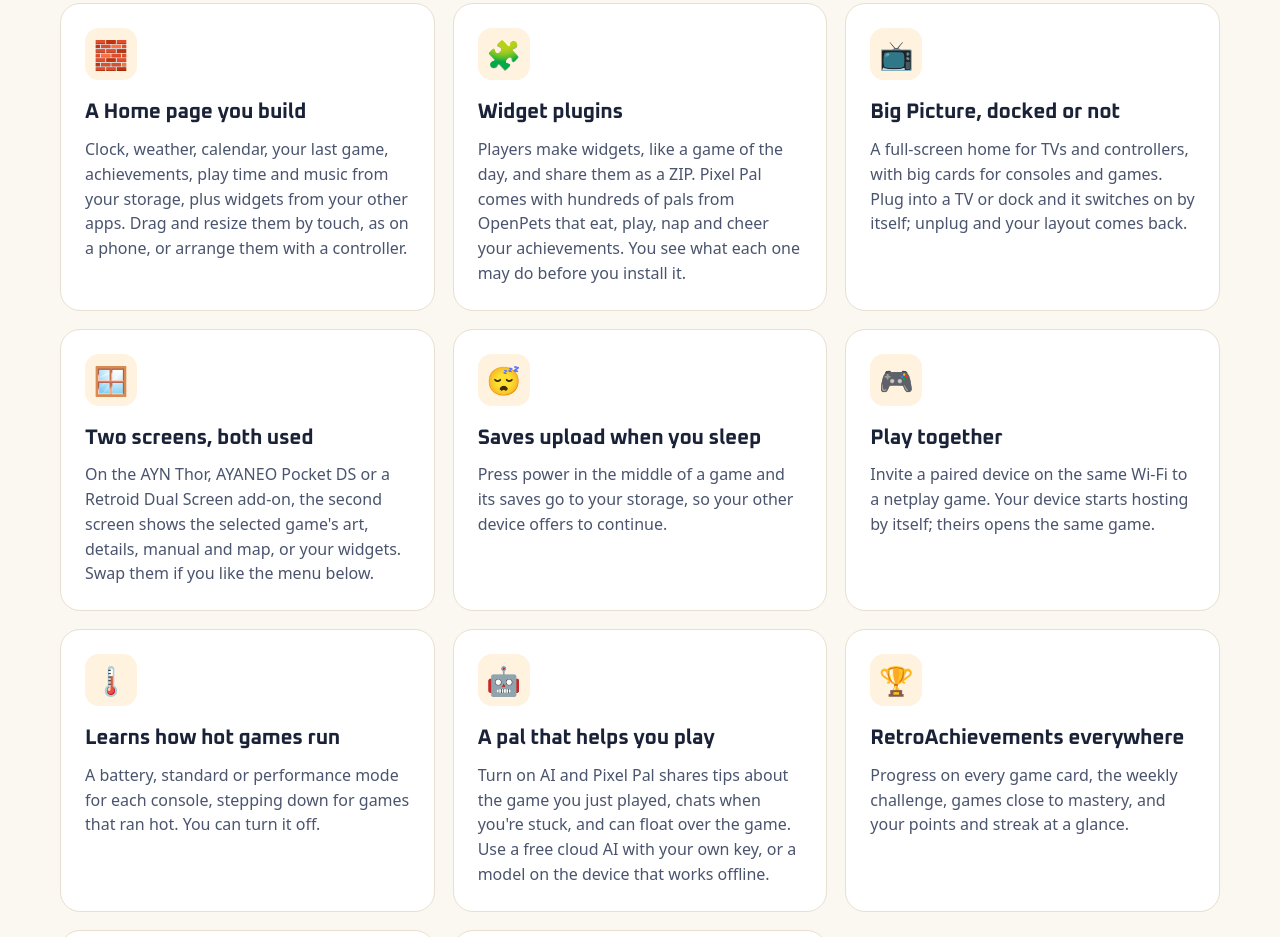
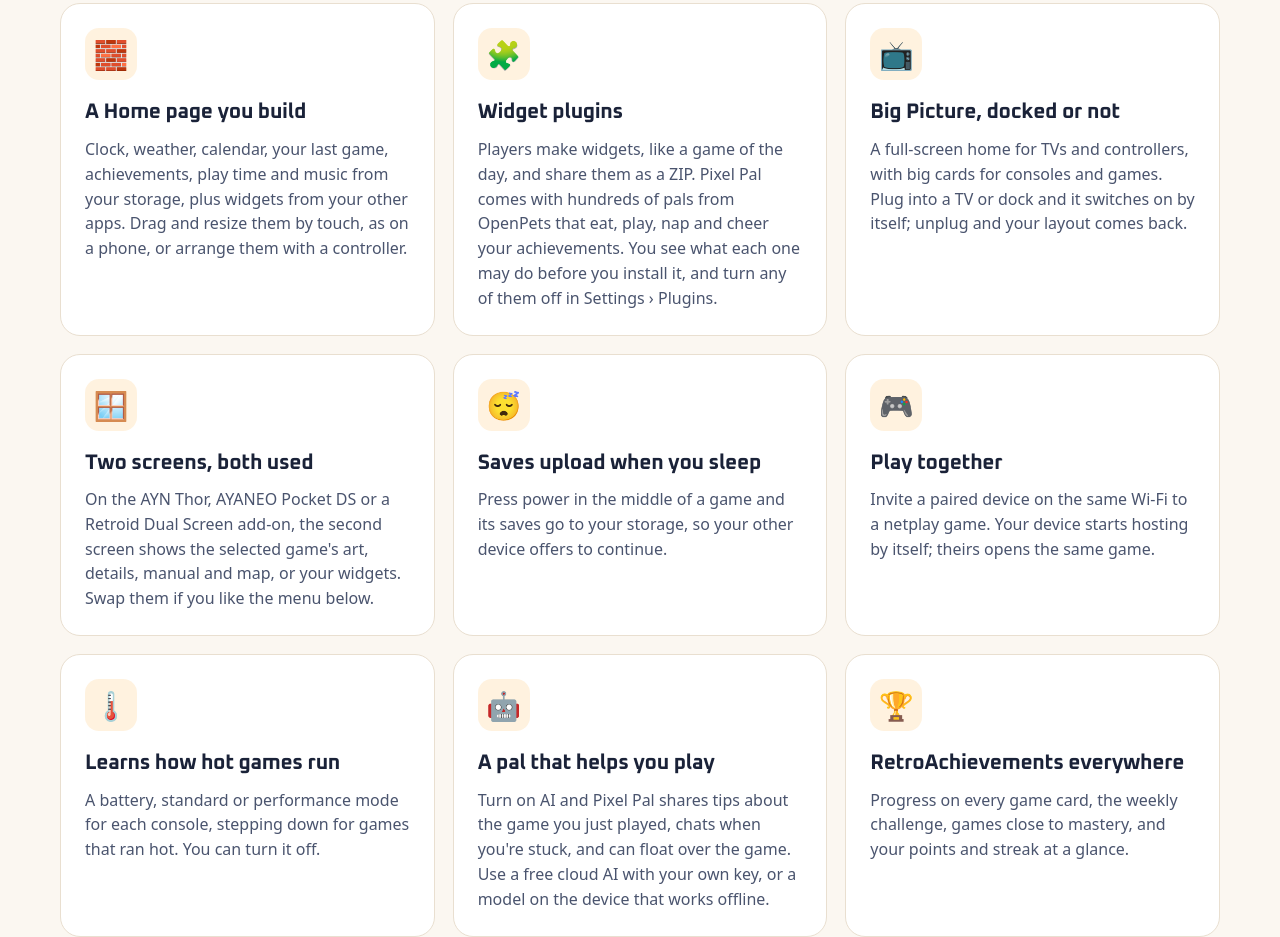
Before and after one commit to Mirmire-Launcher/mirmire, a plain HTML site: page docs/index.html in a window 1280 px wide. Shown: the part 3337-4274 px from the top of the page. Drawn offline with Linux system fonts and the light colour scheme.

Commit message:
Docs for 1.1.9: Settings › Plugins and its setup step, 12 credited avatar styles, bold profile colors.
Co-Authored-By: Claude Opus 5.5 <noreply@anthropic.com>

```diff
--- a/docs/index.html
+++ b/docs/index.html
@@ -278,7 +278,7 @@
       <p class="sub">Things you won't find in other retro launchers: a Home page you build from widgets, a full-screen mode for the TV, both screens of a dual-screen handheld, and saves that move with you.</p>
       <div class="grid">
         <div class="card"><div class="ic">🧱</div><h3>A Home page you build</h3><p>Clock, weather, calendar, your last game, achievements, play time and music from your storage, plus widgets from your other apps. Drag and resize them by touch, as on a phone, or arrange them with a controller.</p></div>
-        <div class="card"><div class="ic">🧩</div><h3>Widget plugins</h3><p>Players make widgets, like a game of the day, and share them as a ZIP. Pixel Pal comes with hundreds of pals from OpenPets that eat, play, nap and cheer your achievements. You see what each one may do before you install it.</p></div>
+        <div class="card"><div class="ic">🧩</div><h3>Widget plugins</h3><p>Players make widgets, like a game of the day, and share them as a ZIP. Pixel Pal comes with hundreds of pals from OpenPets that eat, play, nap and cheer your achievements. You see what each one may do before you install it, and turn any of them off in Settings › Plugins.</p></div>
         <div class="card"><div class="ic">📺</div><h3>Big Picture, docked or not</h3><p>A full-screen home for TVs and controllers, with big cards for consoles and games. Plug into a TV or dock and it switches on by itself; unplug and your layout comes back.</p></div>
         <div class="card"><div class="ic">🪟</div><h3>Two screens, both used</h3><p>On the AYN Thor, AYANEO Pocket DS or a Retroid Dual Screen add-on, the second screen shows the selected game's art, details, manual and map, or your widgets. Swap them if you like the menu below.</p></div>
         <div class="card"><div class="ic">😴</div><h3>Saves upload when you sleep</h3><p>Press power in the middle of a game and its saves go to your storage, so your other device offers to continue.</p></div>
```
Also changed, not shown: screenshots/74-setup-players.jpg, screenshots/75-settings-plugins.jpg (added), 3 other files.
